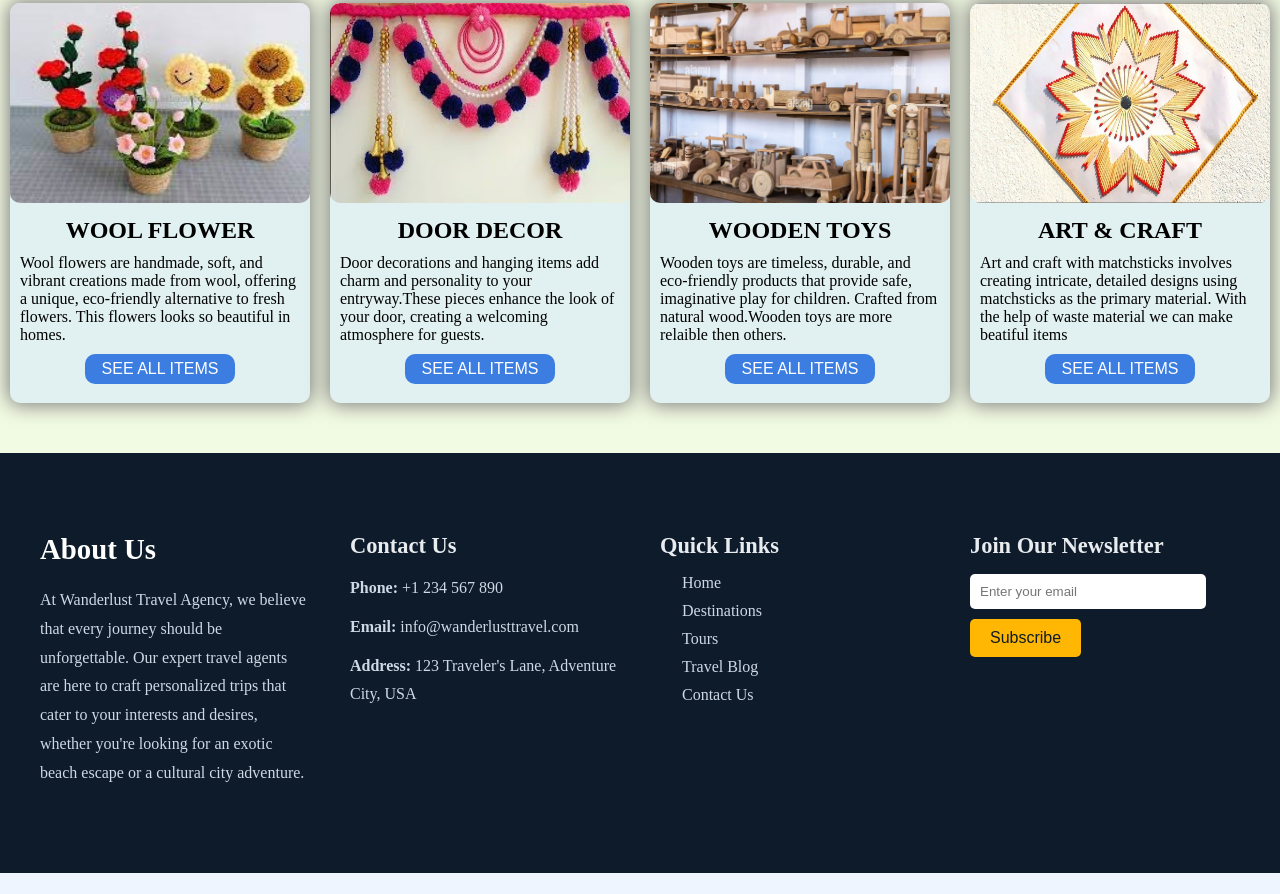
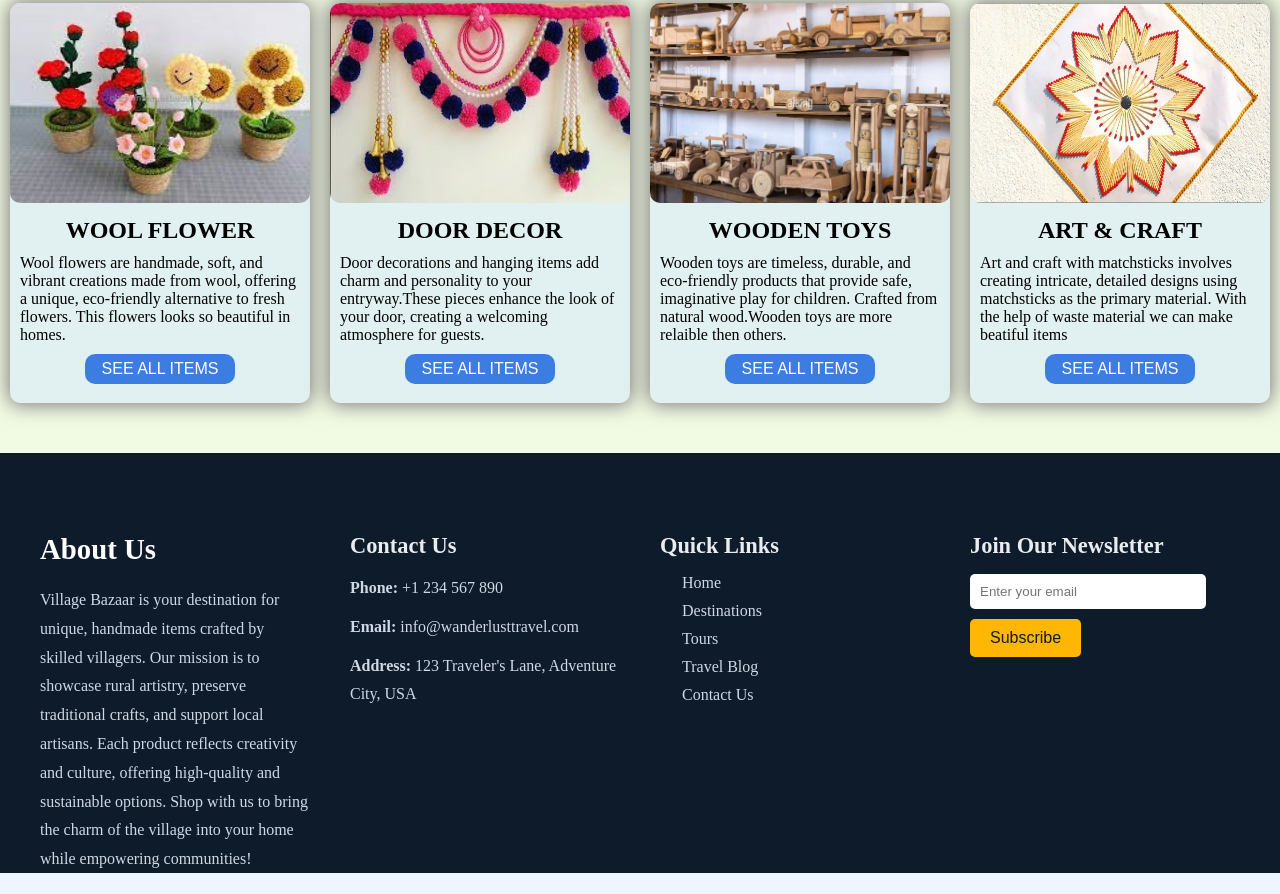
Before and after one commit to aditya2488kumar/Village-Baaar, a plain HTML site: page index.html in a window 1280 px wide. Shown: the part 1513-2407 px from the top of the page. Before the commit the page ends 2386 px from the top, so only its background shows below. Drawn offline with nearby package versions, Linux system fonts and the light colour scheme.

Commit message:
Update index.html
edit the about sectiob

```diff
--- a/index.html
+++ b/index.html
@@ -159,9 +159,7 @@
         <!-- About Us Section -->
         <div class="footer-column">
             <h2>About Us</h2>
-            <p>At Wanderlust Travel Agency, we believe that every journey should be unforgettable. Our expert travel
-                agents are here to craft personalized trips that cater to your interests and desires, whether you're
-                looking for an exotic beach escape or a cultural city adventure.</p>
+            <p>Village Bazaar is your destination for unique, handmade items crafted by skilled villagers. Our mission is to showcase rural artistry, preserve traditional crafts, and support local artisans. Each product reflects creativity and culture, offering high-quality and sustainable options. Shop with us to bring the charm of the village into your home while empowering communities!</p>
         </div>
 
         <!-- Contact Info Section -->
```
